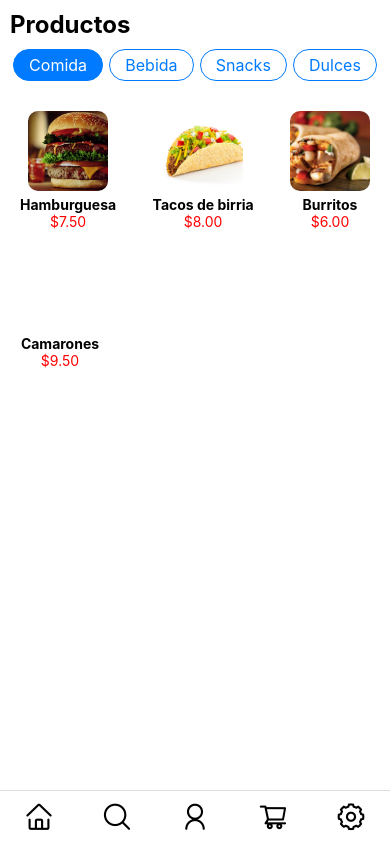
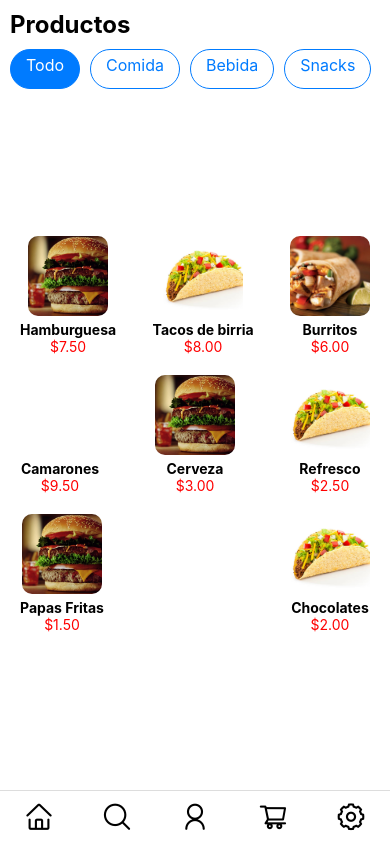
Before and after one commit to karlamurillo08/FRONT-E2, a React Native app: screen / in a window 390 px wide. Built offline with nearby package versions, Linux system fonts and the light colour scheme.

Commit message:
Ajustes home

```diff
--- a/src/components/inicio.jsx
+++ b/src/components/inicio.jsx
@@ -1,17 +1,17 @@
-import { View, Text, FlatList, Image, StyleSheet, TouchableOpacity, SafeAreaView, StatusBar, Modal, Button } from 'react-native';
+import { View, Text, FlatList, Image, StyleSheet, TouchableOpacity, SafeAreaView, StatusBar, Modal, Button, ScrollView } from 'react-native';
 import React, { useState } from 'react';
 import Icon from './icon';
 import Ajustes from './ajustes';
 import Usuario from './usuario';
 
-const categories = ['Comida', 'Bebida', 'Snacks', 'Dulces'];
+const categories = ['Todo', 'Comida', 'Bebida', 'Snacks', 'Dulces']; // Agregamos "Todo" como categoría
 
 const products = [
   { id: '1', name: 'Hamburguesa', price: '$7.50', categoria: 'Comida', image: require('@/../../assets/hamburguesa.jpg') },
   { id: '2', name: 'Tacos de birria', price: '$8.00', categoria: 'Comida', image: require('@/../../assets/tacos.jpg') },
   { id: '3', name: 'Burritos', price: '$6.00', categoria: 'Comida', image: require('@/../../assets/burritos.jpeg') },
   { id: '4', name: 'Camarones', price: '$9.50', categoria: 'Comida', image: require('.@/../../assets/camarones.jpeg') },
-  { id: '5', name: 'Cerveza', price: '$3.00' , categoria: 'Bebida', image: require('@/../../assets/hamburguesa.jpg') },
+  { id: '5', name: 'Cerveza', price: '$3.00', categoria: 'Bebida', image: require('@/../../assets/hamburguesa.jpg') },
   { id: '6', name: 'Refresco', price: '$2.50', categoria: 'Bebida', image: require('@/../../assets/tacos.jpg') },
   { id: '7', name: 'Papas Fritas', price: '$1.50', categoria: 'Snacks', image: require('@/../../assets/hamburguesa.jpg') },
   { id: '8', name: 'Chocolates', price: '$2.00', categoria: 'Dulces', image: require('@/../../assets/tacos.jpg') },
@@ -19,20 +19,22 @@ const products = [
 
 const Inicio = () => {
   const [currentScreen, setCurrentScreen] = useState('Inicio');
-  const [selectedCategory, setSelectedCategory] = useState('Comida'); // Categoría por defecto
+  const [selectedCategory, setSelectedCategory] = useState('Todo'); // Categoría por defecto será "Todo"
   const [modalVisible, setModalVisible] = useState(false);
   const [selectedProduct, setSelectedProduct] = useState(null); // Producto seleccionado para mostrar en el modal
   const [quantity, setQuantity] = useState(1); // Cantidad del producto, empieza desde 1
   const [cart, setCart] = useState([]); // Carrito de compras
+  const [totalPrice, setTotalPrice] = useState(0); // Precio total que se actualiza dinámicamente
 
   // Filtrar productos por la categoría seleccionada
-  const filteredProducts = products.filter(product => product.categoria === selectedCategory);
+  const filteredProducts = selectedCategory === 'Todo' ? products : products.filter(product => product.categoria === selectedCategory);
 
   const renderProduct = ({ item }) => (
     <TouchableOpacity onPress={() => {
       setSelectedProduct(item); // Guardar el producto seleccionado
       setModalVisible(true); // Mostrar el modal
       setQuantity(1); // Restablecer la cantidad a 1 cuando se abre el modal
+      setTotalPrice(parseFloat(item.price.replace('$', ''))); // Establecer el precio total inicial
     }}>
       <View style={styles.productContainer}>
         <Image source={item.image} style={styles.productImage} />
@@ -55,12 +57,20 @@ const Inicio = () => {
 
   const increaseQuantity = () => {
     setQuantity(prevQuantity => prevQuantity + 1);
+    updateTotalPrice(quantity + 1); // Actualizar el precio total
   };
 
   const decreaseQuantity = () => {
     if (quantity > 1) {
       setQuantity(prevQuantity => prevQuantity - 1);
+      updateTotalPrice(quantity - 1); // Actualizar el precio total
     }
+  };
+
+  const updateTotalPrice = (newQuantity) => {
+    const productPrice = parseFloat(selectedProduct.price.replace('$', '')); // Extraer el precio numérico del producto
+    const newTotalPrice = productPrice * newQuantity;
+    setTotalPrice(newTotalPrice);
   };
 
   const renderScreen = () => {
@@ -73,6 +83,8 @@ const Inicio = () => {
               <Icon name="shoppingcart" size={28} color="black" />
             </View>
 
+            {/* ScrollView Horizontal para las categorías */}
+            <ScrollView horizontal showsHorizontalScrollIndicator={false} style={styles.categoryScroll}>
               <View style={styles.categoryContainer}>
                 {categories.map((category, index) => (
                   <TouchableOpacity
@@ -86,6 +98,7 @@ const Inicio = () => {
                   </TouchableOpacity>
                 ))}
               </View>
+            </ScrollView>
 
             <FlatList
               data={filteredProducts} // Filtrar productos
@@ -121,6 +134,9 @@ const Inicio = () => {
                           <Text style={styles.quantityButtonText}>+</Text>
                         </TouchableOpacity>
                       </View>
+
+                      {/* Mostrar total a pagar */}
+                      <Text style={styles.totalText}>Total: ${totalPrice.toFixed(2)}</Text>
 
                       {/* Botón Agregar al carrito */}
                       <TouchableOpacity style={styles.addButton} onPress={handleAddToCart}>
@@ -194,10 +210,12 @@ const styles = StyleSheet.create({
     fontSize: 24,
     fontWeight: 'bold',
   },
+  categoryScroll: {
+    marginBottom: 0, // Reducido para eliminar el espacio extra
+  },
   categoryContainer: {
     flexDirection: 'row',
-    justifyContent: 'space-around',
-    marginBottom: 20,
+    height: 40,
   },
   categoryButton: {
     paddingHorizontal: 15,
@@ -205,6 +223,7 @@ const styles = StyleSheet.create({
     borderRadius: 20,
     borderWidth: 1,
     borderColor: '#007bff',
+    marginRight: 10, // Añadido para un mejor espaciado entre categorías
   },
   selectedCategoryButton: {
     backgroundColor: '#007bff',
@@ -218,6 +237,7 @@ const styles = StyleSheet.create({
   },
   productList: {
     justifyContent: 'space-between',
+    marginTop: 0, // Ajustado para que los productos estén más cerca de las categorías
   },
   productContainer: {
     flex: 1,
@@ -266,6 +286,11 @@ const styles = StyleSheet.create({
   modalProductPrice: {
     fontSize: 20,
     color: 'red',
+    marginBottom: 20,
+  },
+  totalText: {
+    fontSize: 18,
+    fontWeight: 'bold',
     marginBottom: 20,
   },
   quantityContainer: {
```
Lines whose indentation alone changed are shown as unchanged.
